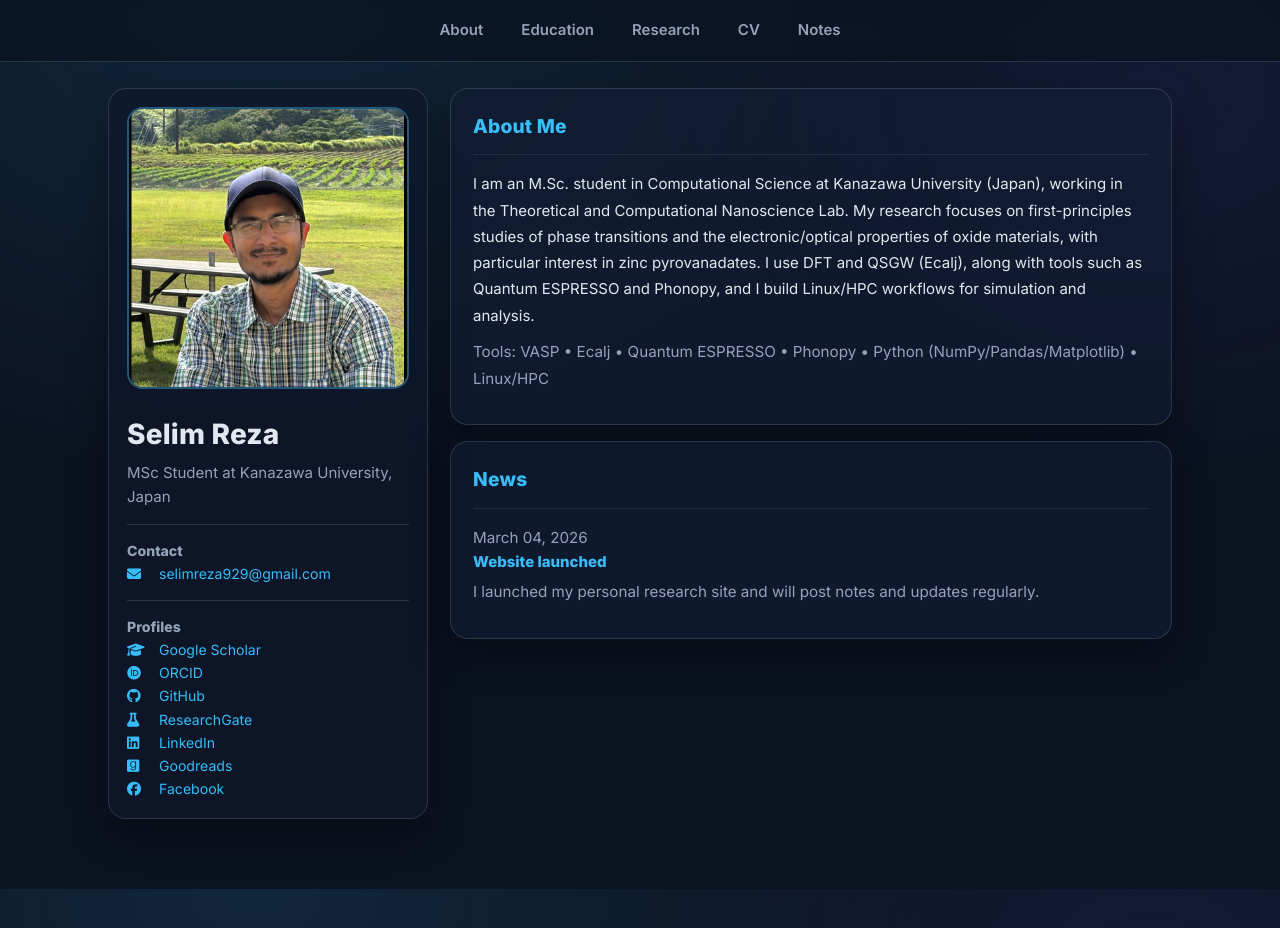
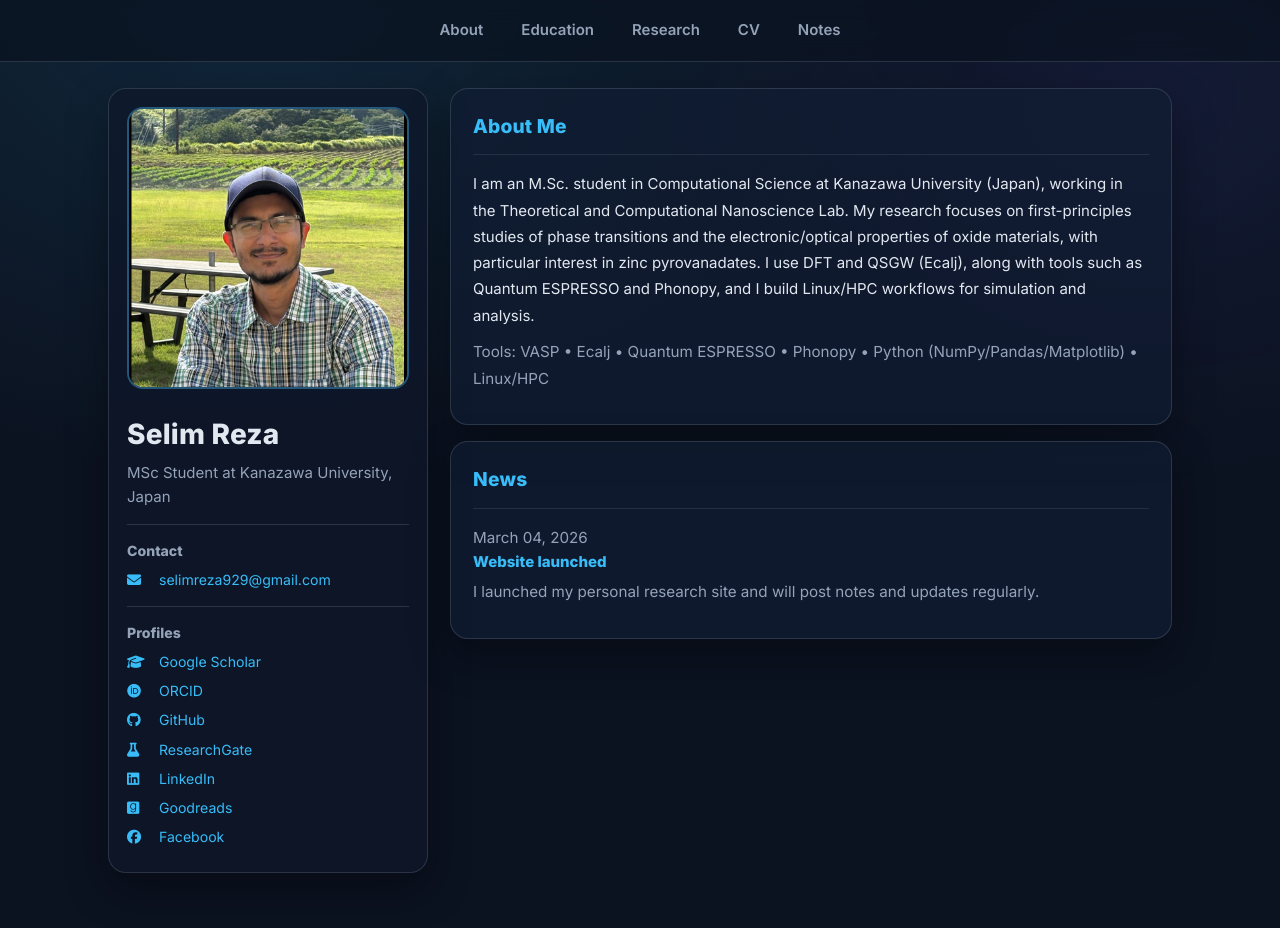
Before and after one commit to selimphy/selimphy.github.io, a Jekyll site: the page built from index.html, in a window 1280 px wide and 943 px high. Shown: the top 928 px of the window. Built offline with Jekyll 4.4.1, drawn with Linux system fonts in a browser that asks for light colours.

Commit message:
Update style.css

```diff
--- a/assets/css/style.css
+++ b/assets/css/style.css
@@ -206,3 +206,7 @@ hr.thin{
 .sidebar .meta a{
   font-size:0.88rem;
 }
+
+.sidebar .meta div{
+  margin-bottom:6px;
+}
```
